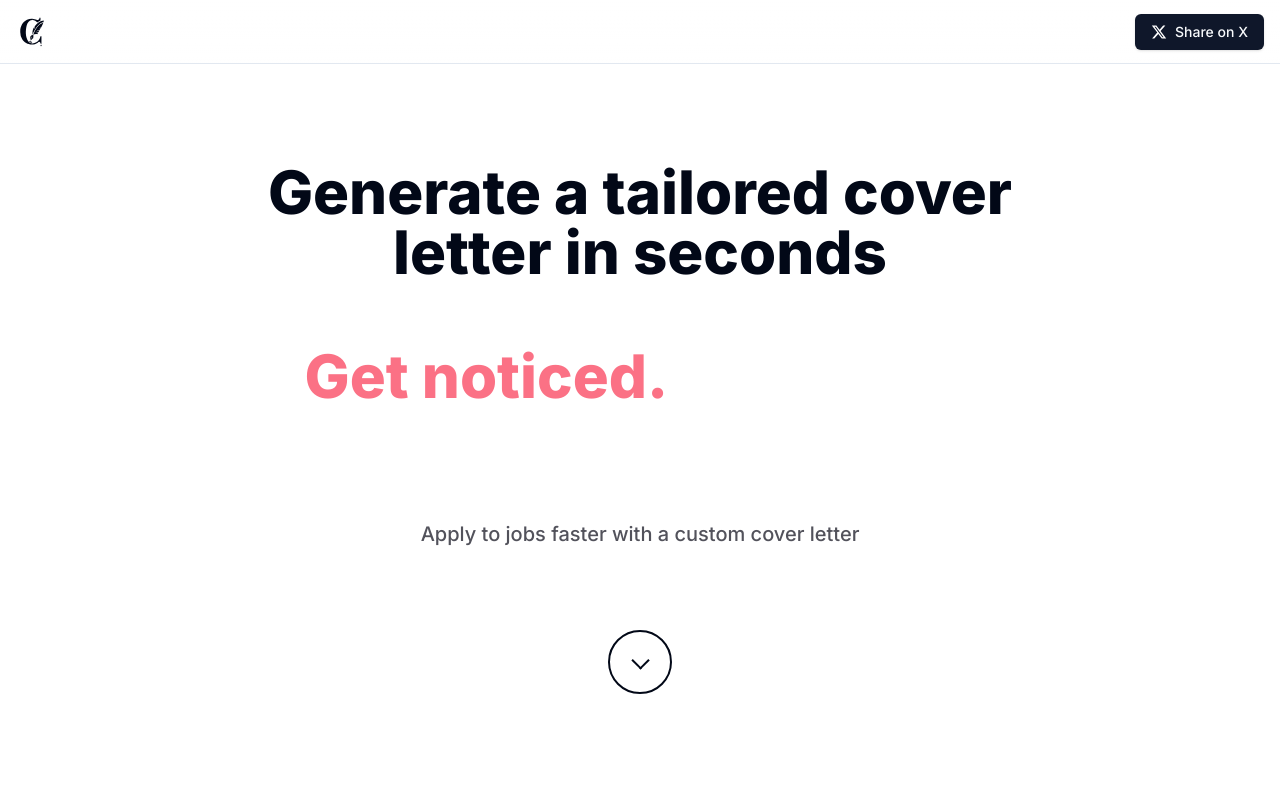
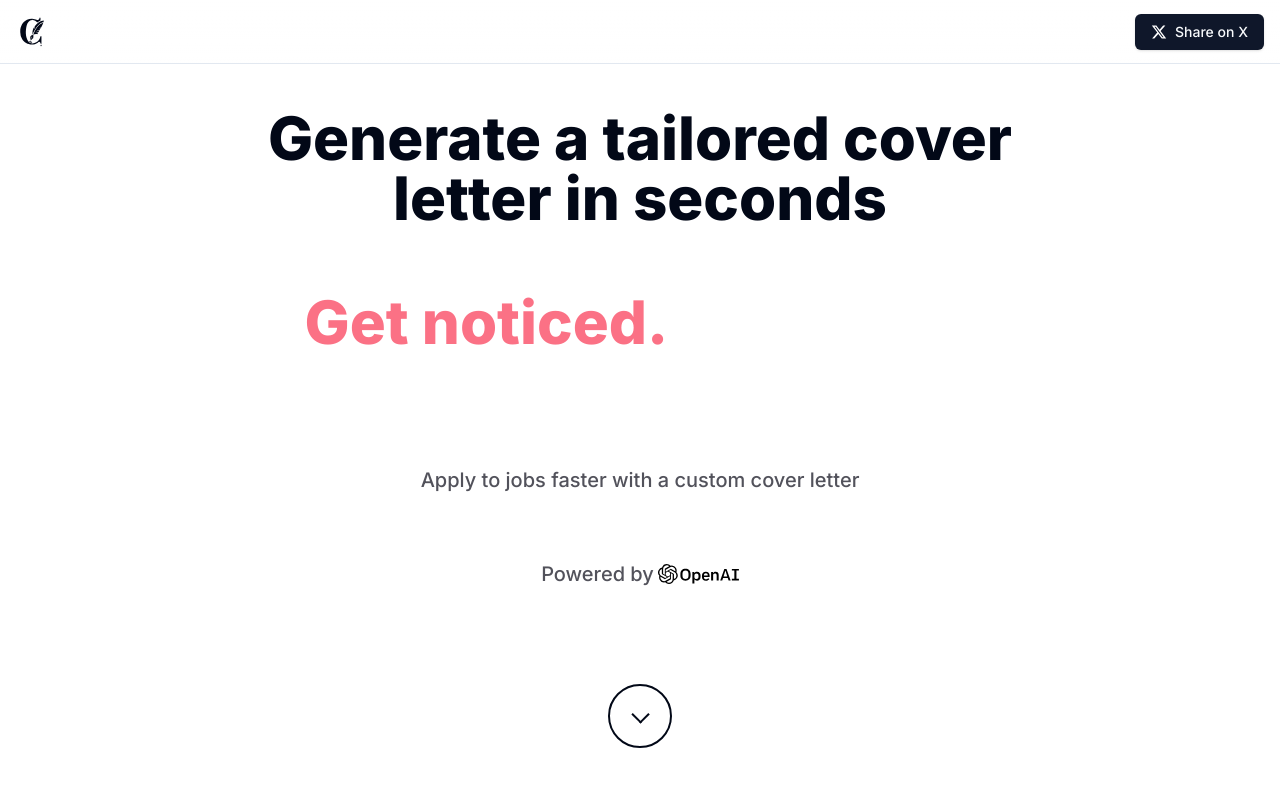
Before and after one commit to gianpaj/coverletter.work, a Next.js app: page / in a window 1280 px wide. Shown: the top 800 px of the page. Built offline with nearby package versions, Linux system fonts and the light colour scheme; no server answers; the database is empty.

Commit message:
add Powered by OpenAI svg icon + link

```diff
--- a/components/landing/Landing.tsx
+++ b/components/landing/Landing.tsx
@@ -1,10 +1,12 @@
 'use client';
 
 import { useRef } from 'react';
+import Image from 'next/image';
 
 import { LandigForm } from '@/components/landing/form';
 
 import styles from './Landing.module.css';
+import openai from '../../app/assets/openai.svg';
 
 interface Props {
   counter: JSX.Element;
@@ -23,11 +25,13 @@ export default function Landing({ counter }: Props) {
 
   return (
     <div className="z-50 mb-20 grid gap-4 sm:mb-40">
-      <div className="grid-4 grid h-screen place-items-center sm:h-[calc(100vh-3.75rem)]">
+      <div className="grid h-screen place-items-center sm:h-[calc(100vh-3.75rem)]">
         <div
           className={`${styles.hero} mx-auto grid place-items-center gap-16 text-center text-4xl font-extrabold sm:text-5xl md:text-6xl lg:w-[800px]`}
         >
-          <h1>Generate a tailored cover letter in seconds</h1>
+          <h1 className="px-1 sm:px-4">
+            Generate a tailored cover letter in seconds
+          </h1>
           <div className={`${styles['home-hero-title']} overflow-hidden`}>
             <span className="ml-4 inline-block text-rose-400 first:ml-0">
               Get noticed.
@@ -40,7 +44,15 @@ export default function Landing({ counter }: Props) {
           <h3 className="-my-4 text-lg font-medium text-zinc-600 md:text-xl dark:text-zinc-200">
             Apply to jobs faster with a custom cover letter
           </h3>
-          {counter ? counter : null}
+          <div className="flex flex-col items-center">
+            {counter ? counter : null}
+            <p className="mt-4 flex flex-row items-center gap-1 text-sm font-medium text-zinc-600 md:text-xl dark:text-zinc-200">
+              Powered by{' '}
+              <a href="https://openai.com" target="_blank" rel="noreferrer">
+                <Image alt="OpenAI ChatGPT-4" src={openai} height={20} />
+              </a>
+            </p>
+          </div>
           <button onClick={scollToForm} className="m-8 -mb-12">
             <span className={styles['scroll-down']} />
           </button>
```
Also changed, not shown: app/assets/openai.svg (added).
